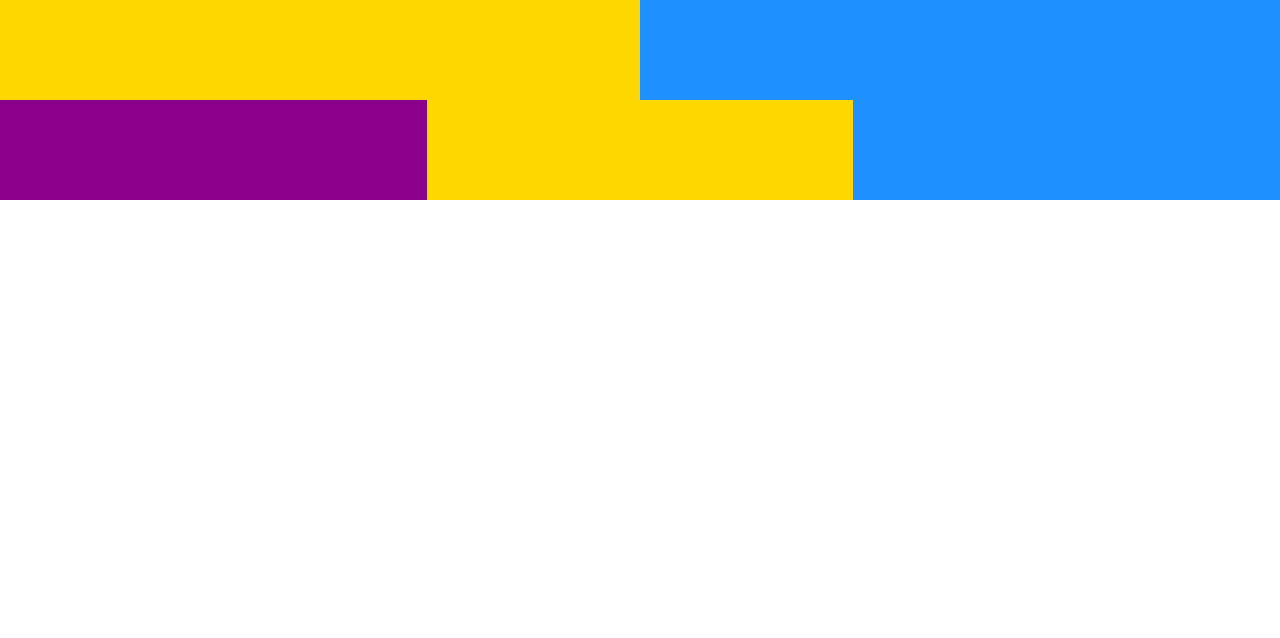
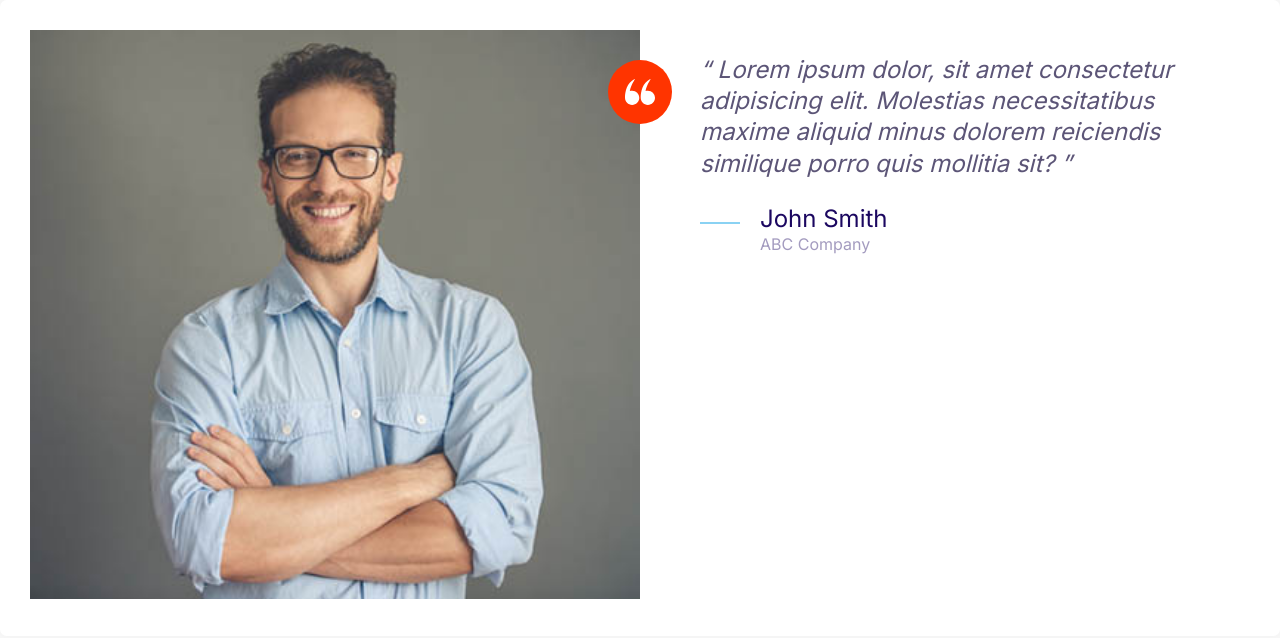
Before and after one commit to ronakpatel0562/Home-Page-with-HTML-CSS, a plain HTML site: page index.html in a window 1280 px wide. Drawn offline with Linux system fonts and the light colour scheme.

Commit message:
Built the testimonial component.

```diff
--- a/css/style.css
+++ b/css/style.css
@@ -169,8 +169,17 @@ a {
   height: 40px;
 }
 
+.icon--small {
+  width: 30px;
+  width: 30px;
+}
+
 .icon--primary {
   fill: var(--color-primary);
+}
+
+.icon--white {
+  fill: white;
 }
 
 .icon-container {
@@ -181,6 +190,10 @@ a {
   display: inline-flex;
   justify-content: center;
   align-items: center;
+}
+
+.icon-container--accent {
+  background: var(--color-accent);
 }
 
 /* Buttons */
@@ -457,3 +470,34 @@ a {
     grid-template-columns: repeat(3, 1fr);
   }
 }
+
+/* Testimonial */
+
+.testimonial {
+  padding: 3rem;
+}
+
+.testimonial__image {
+  position: relative;
+}
+
+.testimonial__image > img {
+  width: 100%;
+}
+
+.testimonial__image > .icon-container {
+  position: absolute;
+  top: 3rem;
+  right: -32px;
+}
+
+@media screen and (min-width: 768px) {
+  .testimonial .quote,
+  .testimonial .quote__author {
+    font-size: 2.4rem;
+  }
+
+  .testimonial .quote {
+    margin-left: 6rem;
+  }
+}
--- a/index.html
+++ b/index.html
@@ -12,14 +12,37 @@
     <link rel="stylesheet" href="css/style.css">
 </head>
 <body>
-   <div class="grid grid--1x2">
-       <div style="height: 100px; background: gold;"></div>
-       <div style="height: 100px; background: dodgerblue;"></div>
-   </div>
-   <div class="grid grid--1x3">
-       <div style="height: 100px; background: darkmagenta;"></div>
-       <div style="height: 100px; background: gold;"></div>
-       <div style="height: 100px; background: dodgerblue;"></div>
+   <div class="card testimonial">
+       <div class="grid grid--1x2">
+            <div class="testimonial__image" >
+                <img src="images/testimonial.jpg" alt="A happy, smiling customer.">
+                <span class="icon-container icon-container--accent">
+                    <svg class="icon icon--small icon--white">
+                        <use xlink:href="images/sprite.svg#quotes"></use>
+                      </svg>
+                </span>
+            </div>
+            <blockquote class="quote">
+                <p class="quote__text">
+                    Lorem ipsum dolor, sit amet consectetur adipisicing elit. Molestias necessitatibus maxime aliquid minus dolorem reiciendis similique porro quis mollitia sit?
+                </p>
+                <footer>
+                 <div class="media">
+                     <div class="media__image">
+                         <svg class="icon icon--primary quote__line">
+                             <use xlink:href="images/sprite.svg#line"></use>
+                         </svg>
+                     </div>
+                     <div class="media__body">
+                         <h3 class="media__title quote__author">John Smith</h3>
+                         <p class="quote__company">
+                             ABC Company
+                         </p>
+                     </div>
+                 </div>
+                </footer>
+             </blockquote>
+       </div>
    </div>
 </body>
 </html>
```
Also changed, not shown: components/testimonials.html (added, +32 -0 lines), images/testimonial.jpg (added).
